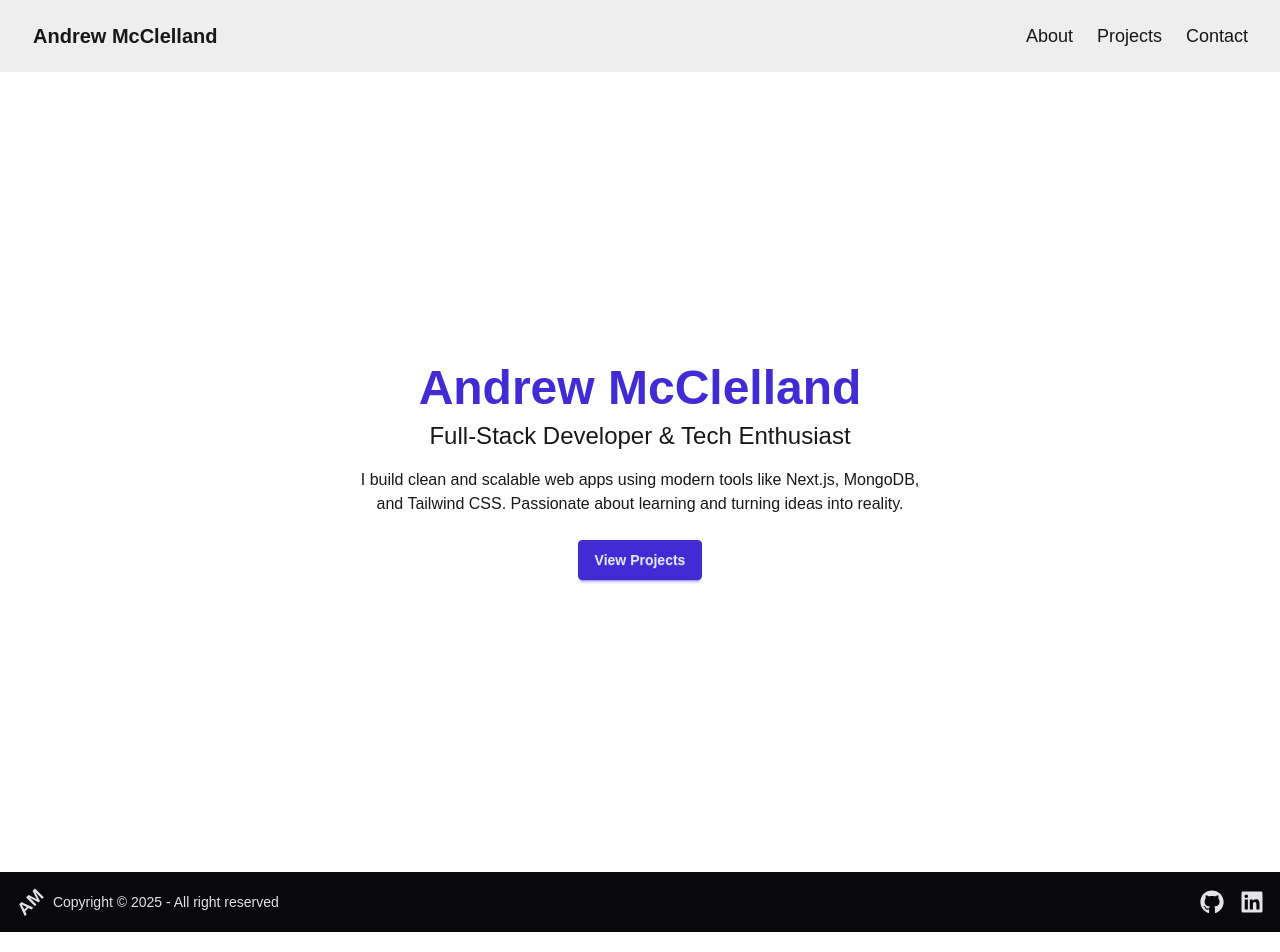
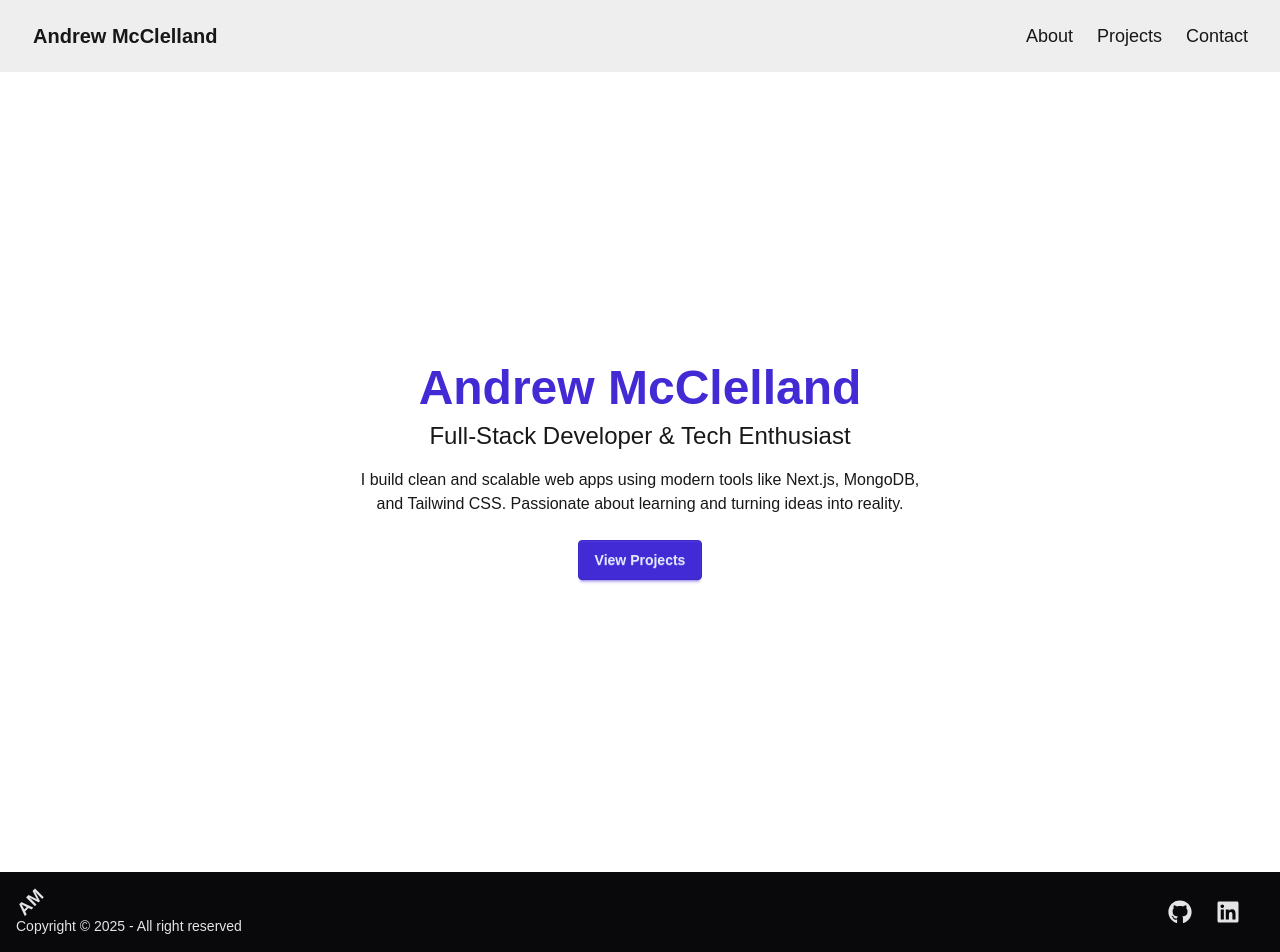
Before and after one commit to aejmcclelland/portfolio, a Next.js app: page / in a window 1280 px wide. Built offline with nearby package versions, Linux system fonts and the light colour scheme; no server answers.

Commit message:
made some style changes to the footer component

```diff
--- a/src/components/Footer.tsx
+++ b/src/components/Footer.tsx
@@ -5,13 +5,14 @@ import { FaGithub, FaLinkedin } from 'react-icons/fa';
 export default function Footer() {
 	return (
 		<footer className='footer sm:footer-horizontal bg-neutral text-neutral-content items-center p-4 mt-auto'>
+			<div className='w-full flex justify-between items-center flex-wrap sm:flex-nowrap'>
 				<aside className='grid-flow-col items-center'>
 					<span className='text-lg font-bold tracking-wide -rotate-45 inline-block'>
 						AM
 					</span>
 					<p>Copyright © {new Date().getFullYear()} - All right reserved</p>
 				</aside>
-			<nav className='grid-flow-col gap-4 md:place-self-center md:justify-self-end'>
+				<nav className='flex gap-6 pr-6 md:place-self-center md:justify-self-end'>
 					<WobbleIcon>
 						<a
 							href='https://github.com/aejmcclelland'
@@ -32,6 +33,7 @@ export default function Footer() {
 						</a>
 					</WobbleIcon>
 				</nav>
+			</div>
 		</footer>
 	);
 }
```
Also changed, not shown: public/church-web-app-homepage.jpg (added). Lines whose indentation alone changed are shown as unchanged.
